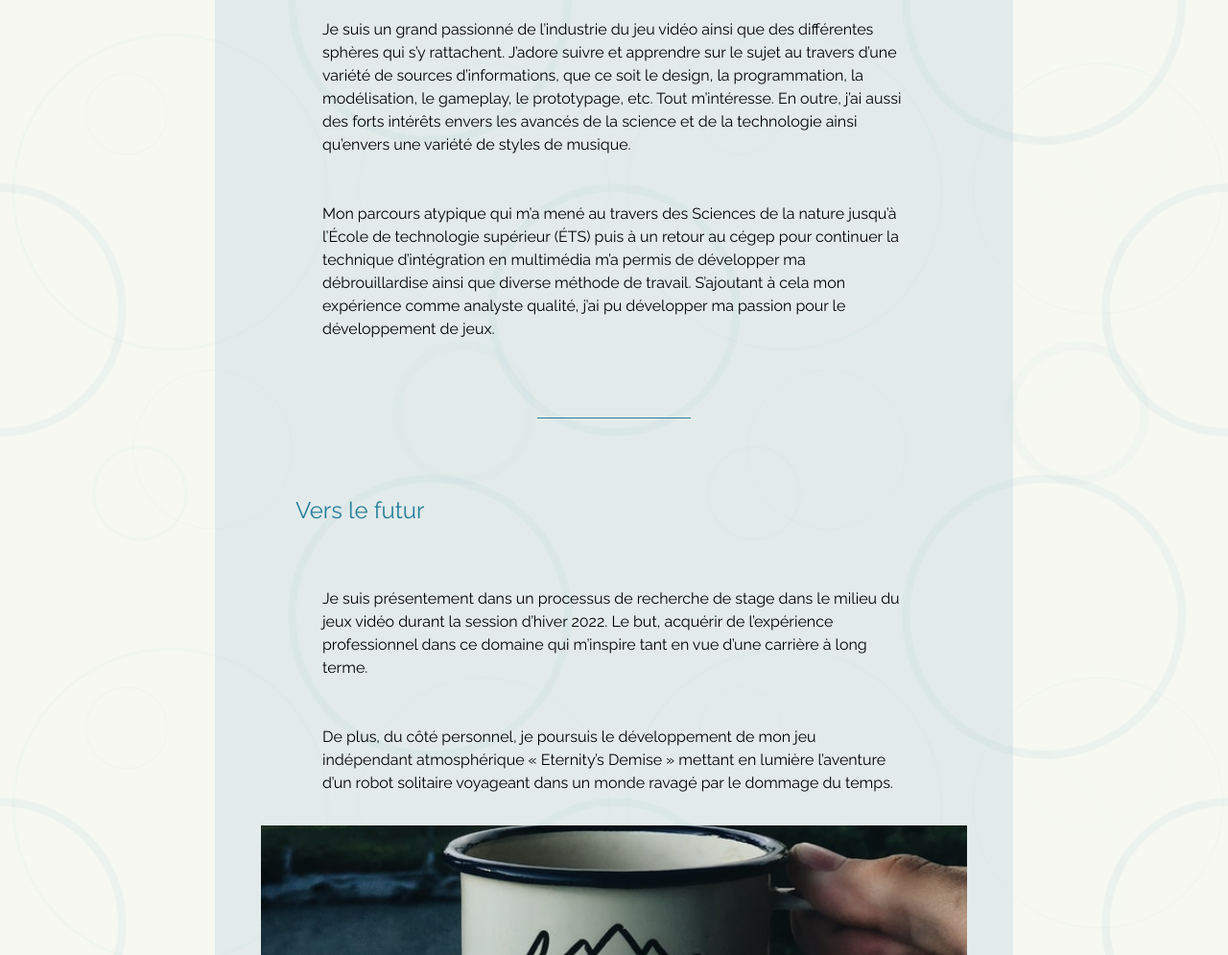
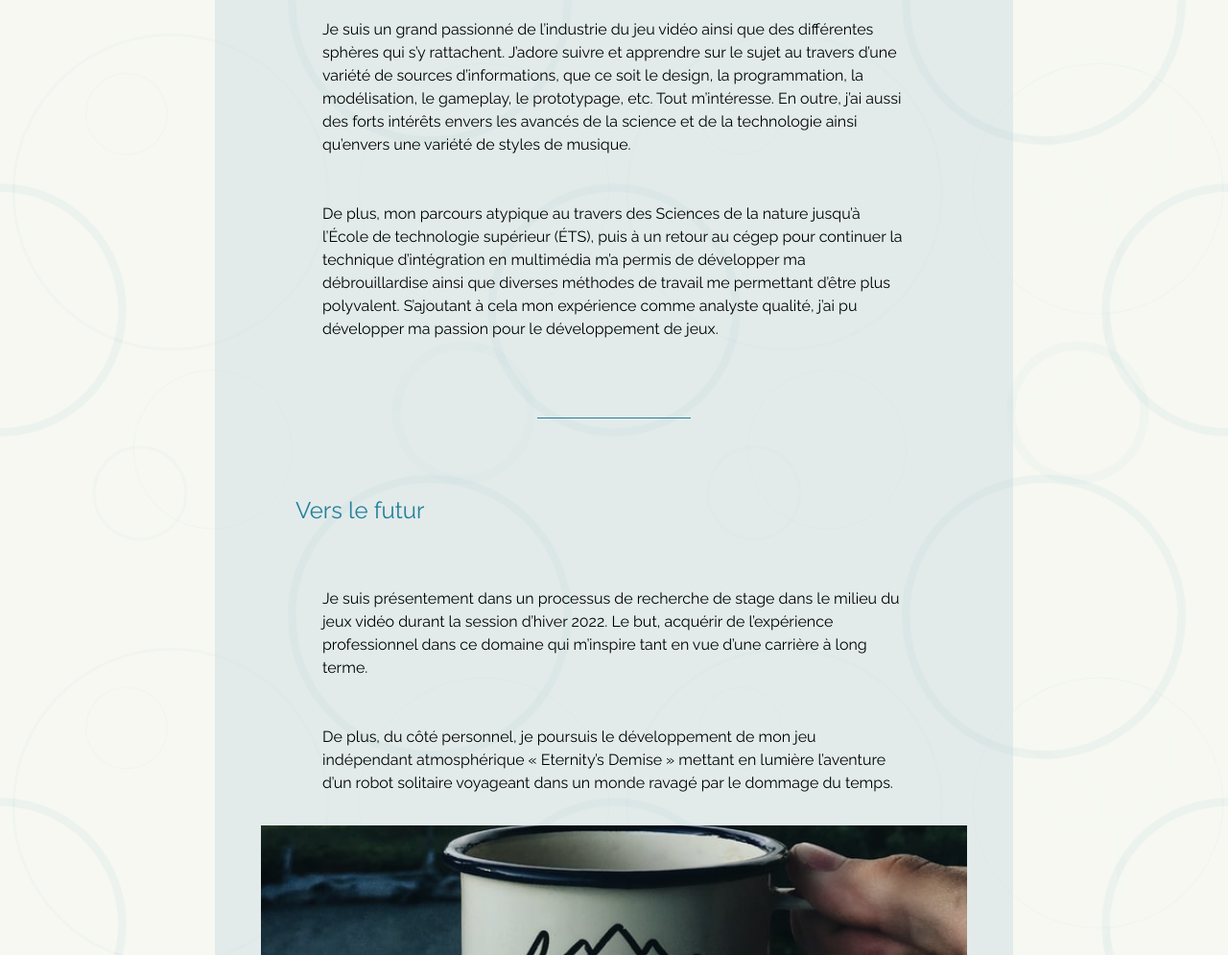
Before and after one commit to vinzzi/vinzzi.github.io, a plain HTML site: page index.html in a window 1280 px wide. Shown: the part 1277-2272 px from the top of the page at 96% size. Drawn offline with Linux system fonts and the light colour scheme; files whose address does not match are found by name.

Commit message:
Update texte index

```diff
--- a/index.html
+++ b/index.html
@@ -22,7 +22,7 @@
                     <div class="column">
                         <h3>À propos de moi</h3>
                         <p>Je suis un grand passionné de l’industrie du jeu vidéo ainsi que des différentes sphères qui s’y rattachent. J’adore suivre et apprendre sur le sujet au travers d’une variété de sources d’informations, que ce soit le design, la programmation, la modélisation, le gameplay, le prototypage, etc. Tout m’intéresse. En outre, j’ai aussi des forts intérêts envers les avancés de la science et de la technologie ainsi qu’envers une variété de styles de musique. </p>
-                        <p>Mon parcours atypique qui m’a mené au travers des Sciences de la nature jusqu’à l’École de technologie supérieur (ÉTS) puis à un retour au cégep pour continuer la technique d’intégration en multimédia m’a permis de développer ma débrouillardise ainsi que diverse méthode de travail. S’ajoutant à cela mon expérience comme analyste qualité, j’ai pu développer ma passion pour le développement de jeux.</p>
+                        <p>De plus, mon parcours atypique au travers des Sciences de la nature jusqu’à l’École de technologie supérieur (ÉTS), puis à un retour au cégep pour continuer la technique d’intégration en multimédia m’a permis de développer ma débrouillardise ainsi que diverses méthodes de travail me permettant d’être plus polyvalent. S’ajoutant à cela mon expérience comme analyste qualité, j’ai pu développer ma passion pour le développement de jeux.</p>
                     </div>
                 </article>
                 <div class="filet"></div>
```
